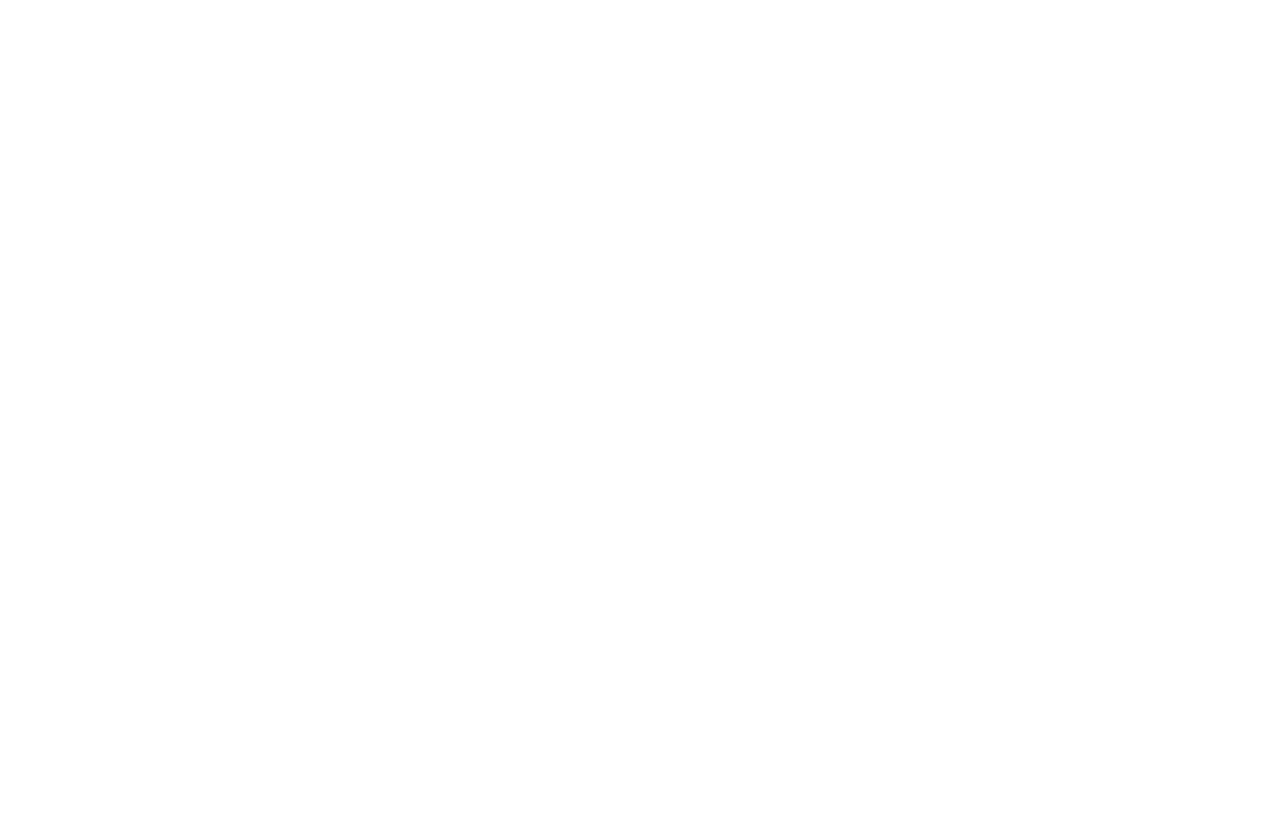
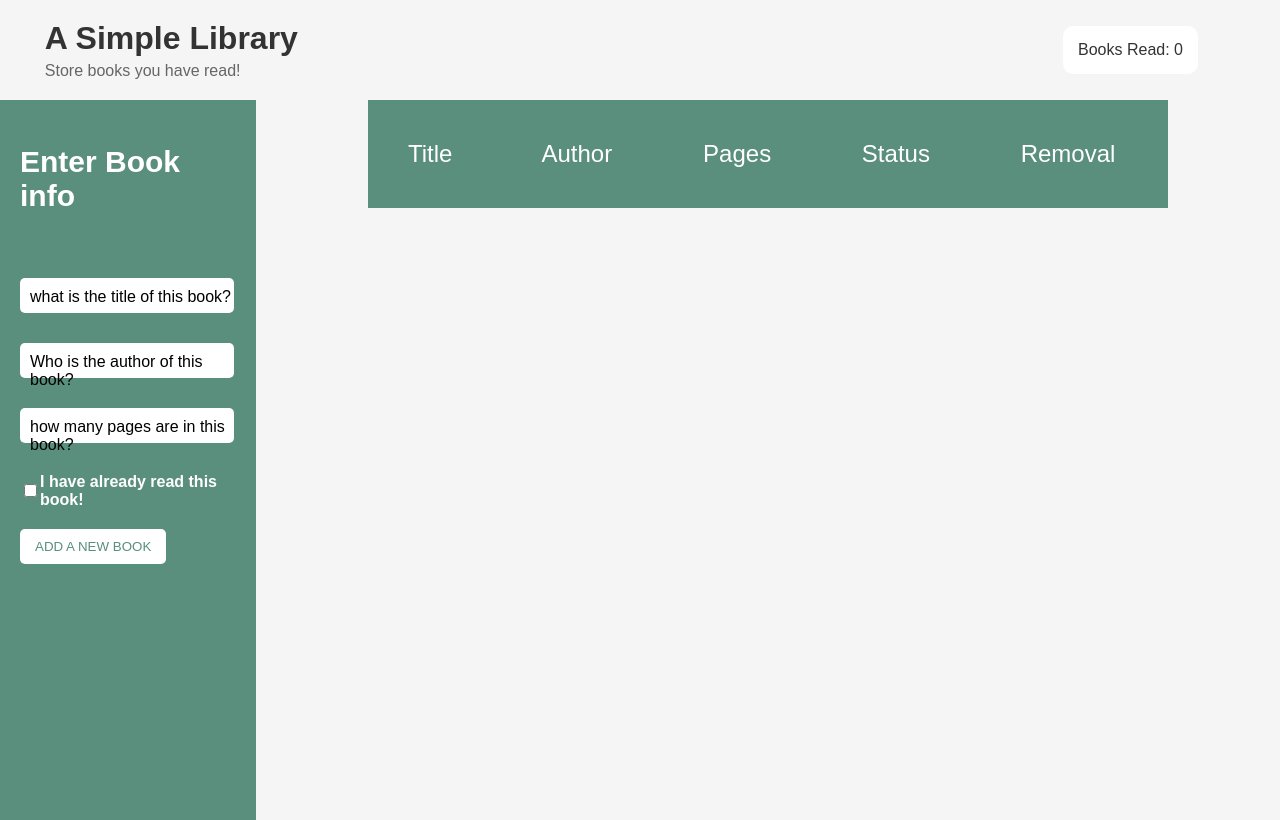
Before and after one commit to officialrazzaer/library, a plain HTML site: page index.html in a window 1280 px wide. Drawn offline with Linux system fonts and the light colour scheme.

Commit message:
creating interface for library

```diff
--- a/index.html
+++ b/index.html
@@ -3,10 +3,88 @@
   <head>
     <meta charset="UTF-8" />
     <meta name="viewport" content="width=device-width, initial-scale=1.0" />
-    <title>Document</title>
+    <title>Book Library</title>
     <link rel="stylesheet" href="style.css" />
   </head>
   <body>
+    <header>
+      <div class="title">
+        <h1>A Simple Library</h1>
+        <p>Store books you have read!</p>
+      </div>
+      <div class="counter">Books Read: 0</div>
+    </header>
+    <main>
+      <div class="grid">
+        <div class="enter-contents">
+          <h2>Enter Book info</h2>
+          <form>
+            <div class="input-block">
+              <input
+                type="text"
+                id="title"
+                name="title"
+                autocomplete="off"
+                required
+              /><label class="placeholder" for="title"
+                >what is the title of this book?</label
+              >
+              <div class="validation-block">
+                <p class="validation-text title">Please fill out this field</p>
+              </div>
+            </div>
+            <div class="input-block">
+              <input
+                type="text"
+                id="author"
+                name="author"
+                autocomplete="off"
+                required
+              /><label class="placeholder" for="author"
+                >Who is the author of this book?</label
+              >
+              <div class="validation-block">
+                <p class="validation-text author">Please fill out this field</p>
+              </div>
+            </div>
+            <div class="input-block">
+              <input
+                type="number"
+                id="pages"
+                name="pages"
+                autocomplete="off"
+                required
+                min="1"
+              /><label for="pages" class="placeholder"
+                >how many pages are in this book?</label
+              >
+              <div class="validation-text">
+                Please enter a number greater than 0
+              </div>
+            </div>
+            <label class="checkbox">
+              <input type="checkbox" name="readStatus" autocomplete="off" />
+              <span class="checkbox-label">I have already read this book!</span>
+            </label>
+            <input type="submit" value="ADD A NEW BOOK" id="add-book" />
+          </form>
+        </div>
+        <div class="book-info">
+          <table id="books-list">
+            <thead id="book-requirements">
+              <tr>
+                <td>Title</td>
+                <td>Author</td>
+                <td>Pages</td>
+                <td>Status</td>
+                <td>Removal</td>
+              </tr>
+            </thead>
+            <tbody id="table-body"></tbody>
+          </table>
+        </div>
+      </div>
+    </main>
     <script src="script.js"></script>
   </body>
 </html>
--- a/script.js
+++ b/script.js
@@ -1,4 +1,64 @@
 "use strict";
+
+const form = document.querySelector("form");
+const titleInput = document.getElementById("title");
+const authorInput = document.getElementById("author");
+const pagesInput = document.getElementById("pages");
+const titlePlaceholder = document.querySelector("label[for='title']");
+const authorPlaceholder = document.querySelector("label[for='author']");
+const pagesPlaceholder = document.querySelector("label[for='pages']");
+const titleValidation = document.querySelector(".validation-text.title");
+const authorValidation = document.querySelector(".validation-text.author");
+
+// Function to handle placeholder animation
+const handlePlaceholderAnimation = (input, placeholder) => {
+  input.addEventListener("focus", () => {
+    placeholder.style.top = "-24px";
+    placeholder.style.left = "10px";
+    placeholder.style.fontSize = "16px";
+    placeholder.style.fontWeight = "bold";
+    placeholder.style.color = "white";
+  });
+
+  input.addEventListener("blur", () => {
+    if (input.value === "") {
+      placeholder.style.top = "10px";
+      placeholder.style.left = "10px";
+      placeholder.style.fontSize = "16px";
+      placeholder.style.fontWeight = "normal";
+      placeholder.style.color = "black";
+    }
+  });
+};
+
+// Call the function for each input with placeholder
+handlePlaceholderAnimation(titleInput, titlePlaceholder);
+handlePlaceholderAnimation(authorInput, authorPlaceholder);
+handlePlaceholderAnimation(pagesInput, pagesPlaceholder);
+
+// Function to handle form submission and validation
+form.addEventListener("submit", (event) => {
+  event.preventDefault();
+
+  if (titleInput.value === "") {
+    titleValidation.style.display = "block";
+  } else {
+    titleValidation.style.display = "none";
+  }
+
+  if (authorInput.value === "") {
+    authorValidation.style.display = "block";
+  } else {
+    authorValidation.style.display = "none";
+  }
+
+  if (pagesInput.value <= 0) {
+    pagesInput.nextElementSibling.style.display = "block";
+  } else {
+    pagesInput.nextElementSibling.style.display = "none";
+    form.reset(); // Resets the form after successful submission
+  }
+});
 
 let myLibrary = [];
 
--- a/style.css
+++ b/style.css
@@ -0,0 +1,177 @@
+body {
+  margin: 0;
+  padding: 0;
+  font-family: Arial, sans-serif;
+}
+
+/* making the header  */
+
+header {
+  background-color: #f5f5f5; /* Light color background */
+  padding: 20px;
+  display: flex;
+  align-items: center;
+  justify-content: space-between;
+}
+
+.title {
+  margin-left: 2%;
+}
+
+h1 {
+  margin: 0;
+  color: #333; /* Text color */
+}
+
+p {
+  margin: 0;
+  padding-top: 5px;
+  color: #666; /* Text color */
+}
+
+.counter {
+  background-color: white;
+  padding: 15px;
+  border-radius: 10px;
+  color: #333;
+  display: flex;
+  margin-right: 5%;
+  align-items: center;
+}
+
+/* making the body  */
+.grid {
+  display: grid;
+  grid-template-columns: 20% auto;
+  height: 90vh;
+}
+
+.enter-contents {
+  background-color: rgb(90, 143, 125);
+  padding: 20px;
+  color: white; /* Set the text color to white for better visibility */
+}
+
+.enter-contents h2 {
+  padding-bottom: 40px;
+  font-size: 30px;
+}
+
+.book-info {
+  background-color: lightblue;
+  padding: 20px;
+  color: white; /* Set the text color to white for better visibility */
+}
+
+/* Additional styles for the form inputs and placeholders */
+.input-block {
+  position: relative;
+  margin-bottom: 30px;
+}
+
+.input-block input {
+  width: 90%;
+  padding: 10px;
+  border: none;
+  border-radius: 5px;
+}
+
+.placeholder {
+  position: absolute;
+  top: 10px;
+  left: 10px;
+  pointer-events: none;
+  color: black;
+}
+
+/* Additional styles for validation messages */
+.validation-text {
+  display: none;
+  color: red;
+}
+
+/* Additional styles for the checkbox label */
+.checkbox {
+  display: flex;
+  align-items: center;
+  margin-bottom: 20px;
+}
+
+.checkbox-input {
+  display: inline-block;
+  width: 20px;
+  height: 20px;
+  margin-right: 10px;
+  border: 2px solid white;
+  border-radius: 3px;
+  cursor: pointer;
+}
+
+.checkbox-input input {
+  opacity: 0;
+  width: 100%;
+  height: 100%;
+  cursor: pointer;
+}
+
+.checkbox-label {
+  font-weight: bold;
+}
+
+/* Additional styles for the 'ADD A NEW BOOK' button */
+input[type="submit"] {
+  background-color: white;
+  color: rgb(90, 143, 125);
+  border: none;
+  padding: 10px 15px;
+  border-radius: 5px;
+  cursor: pointer;
+}
+
+/* main grid with information styling for table  */
+.book-info {
+  background-color: #f5f5f5;
+  padding: 0px;
+  display: flex;
+  flex-direction: column;
+  align-items: center; /* Center horizontally */
+}
+
+/* Additional styles for the table */
+#books-list {
+  width: 100%;
+  max-width: 800px; /* Adjust this value to set the maximum width of the table */
+  border-collapse: collapse;
+}
+
+#book-requirements {
+  background-color: rgb(90, 143, 125);
+  color: white;
+}
+
+#book-requirements td {
+  padding: 10px 20px;
+  padding: 40px;
+  font-size: 1.5em;
+}
+
+tbody td {
+  padding: 10px 20px;
+  border-bottom: 1px solid #ddd;
+}
+
+/* Optional: Add hover effect for rows */
+tbody tr:hover {
+  background-color: #f2f2f2;
+}
+
+/* Optional: Style the removal column */
+#table-body td:last-child {
+  text-align: center;
+}
+
+/* Optional: Style the removal button */
+.remove-btn {
+  color: red;
+  cursor: pointer;
+}
```
